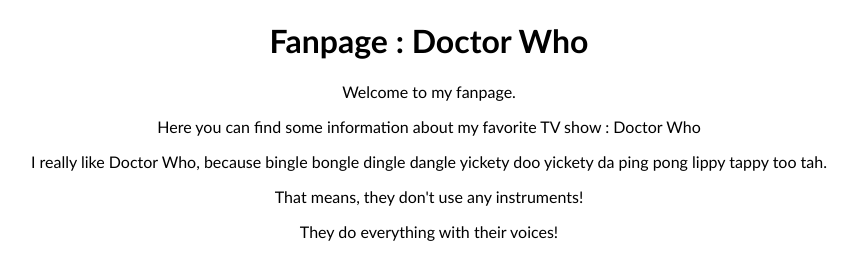
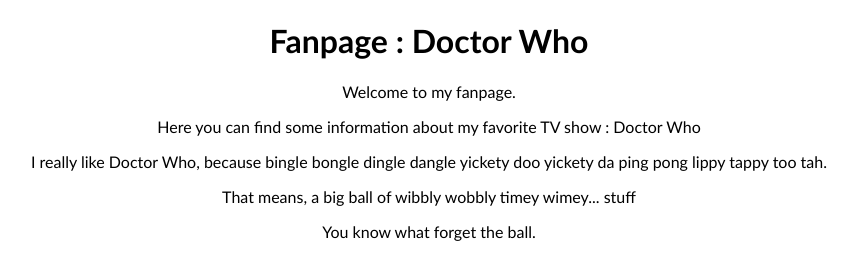
Before and after one commit to FaultyTee/Favorite-Char, a plain HTML site: page index.html in a window 1280 px wide. Shown: the top 258 px of the page, without its empty margins (211-1065 px from the left). Drawn offline with Linux system fonts and the light colour scheme; grey boxes are pictures that could not be loaded.

Commit message:
text edits

```diff
--- a/index.html
+++ b/index.html
@@ -15,8 +15,8 @@
         <p>Here you can find some information about my favorite TV show : Doctor Who</p>
 
         <p>I really like Doctor Who, because bingle bongle dingle dangle yickety doo yickety da ping pong lippy tappy too tah.</p>
-        <p>That means, they don't use any instruments!</p>
-        <p>They do everything with their voices!</p>
+        <p>That means, a big ball of wibbly wobbly timey wimey... stuff</p>
+        <p>You know what forget the ball.</p>
     </div>
     <div class="youtube">
         <iframe width="560" height="315" src="https://www.youtube.com/embed/030YkywS9Wk?si=jTjOjl-uYaAMH2iG" title="YouTube video player" frameborder="0" allow="accelerometer; autoplay; clipboard-write; encrypted-media; gyroscope; picture-in-picture; web-share" referrerpolicy="strict-origin-when-cross-origin" allowfullscreen></iframe>
```
